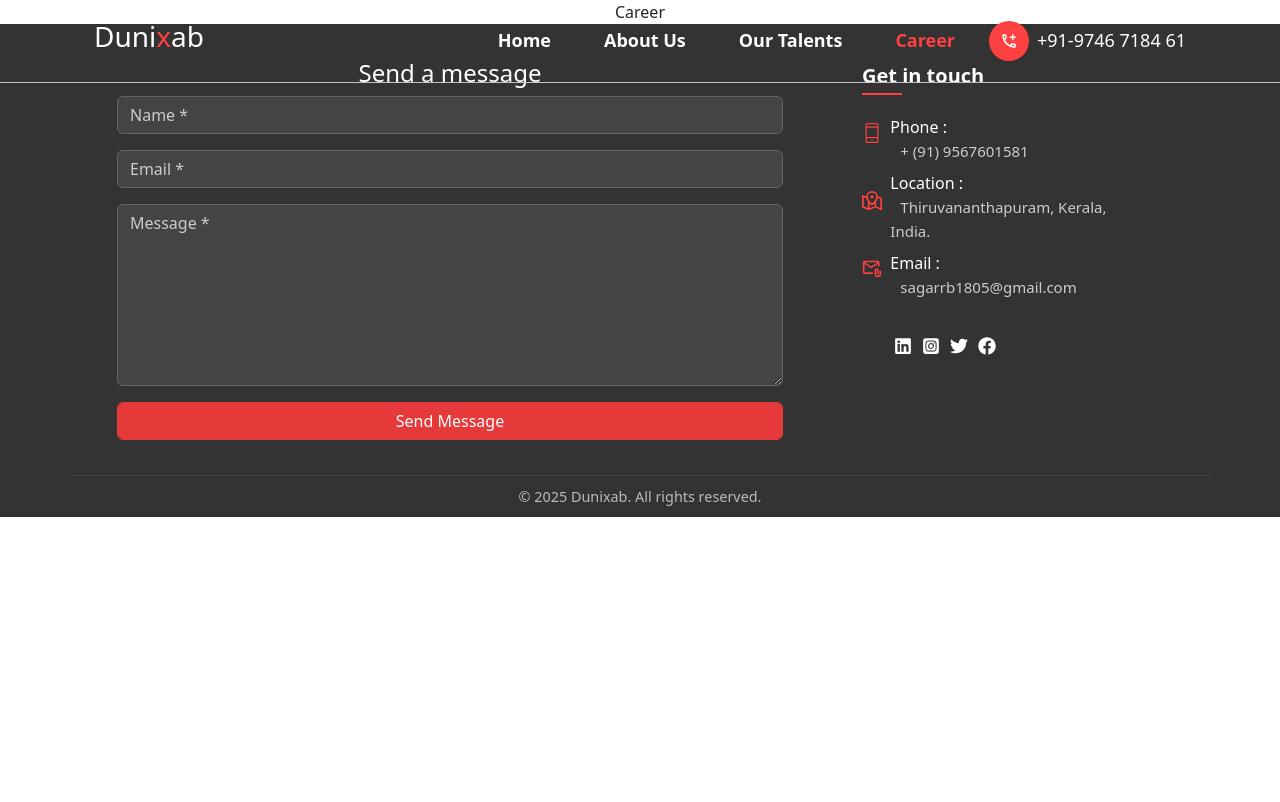
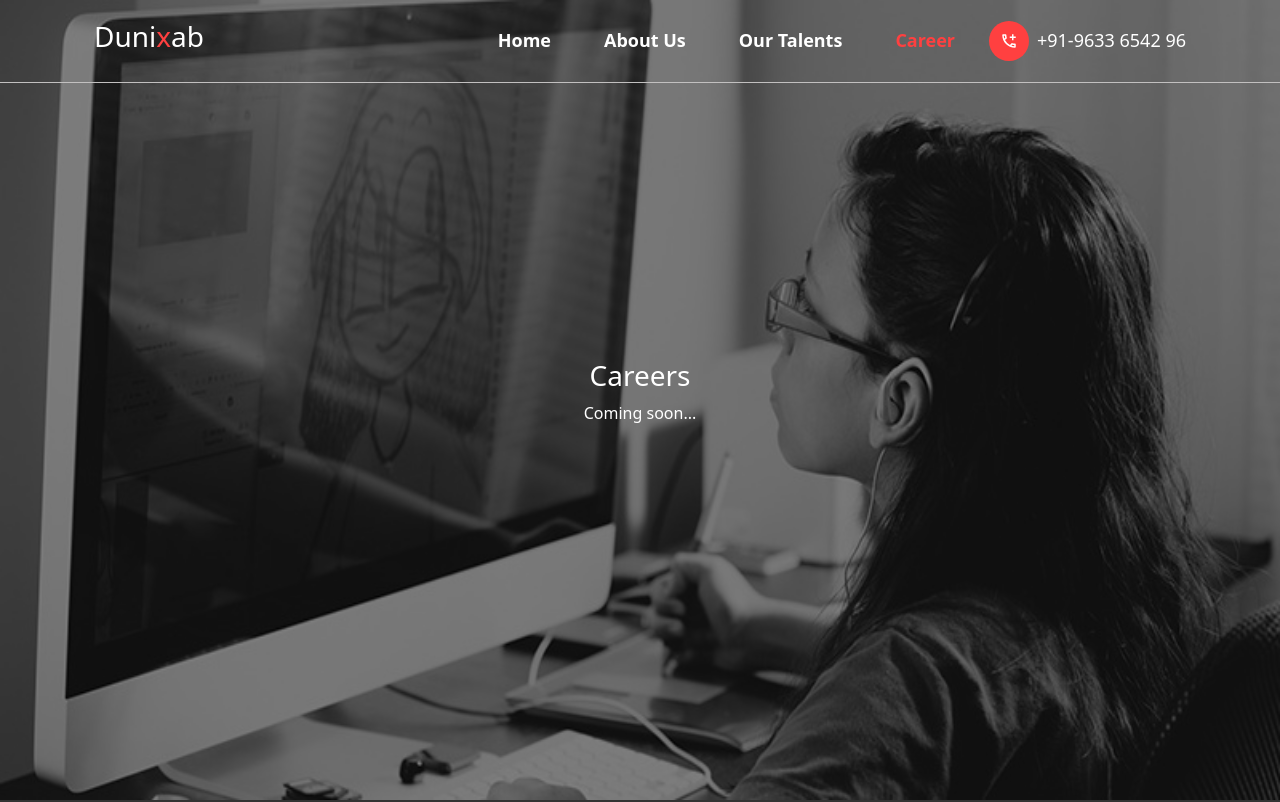
Before and after one commit to sagarrb1805/Dunixab-website, a React (Create React App) app: page /career in a window 1280 px wide. Shown: the top 802 px of the page. Built offline with nearby package versions, Linux system fonts and the light colour scheme.

Commit message:
services and other pages coming soon...

```diff
--- a/src/Pages/About/About.jsx
+++ b/src/Pages/About/About.jsx
@@ -9,15 +9,16 @@ function About() {
       <div className={styles['image-container']}>
         <Image className={styles['about-image']} src={HomeImage} alt="About image" />
         <div className={styles['content-overlay']}>
-          <p>hello world</p>
+          <h3>About Us</h3>
+          <p>Coming soon...</p>
           {/* Add other content here */}
         </div>
       </div>
-      <div className={styles['below-image-content']}>
-        <p>This is content below the image.</p>
-        <p>Another paragraph of content.</p>
+      {/* <div className={styles['below-image-content']}> */}
+        {/* <p>This is content below the image.</p>
+        <p>Another paragraph of content.</p> */}
         {/* Add more content here */}
-      </div>
+      {/* </div> */}
     </div>
   );
 }
--- a/src/Pages/About/About.module.css
+++ b/src/Pages/About/About.module.css
@@ -4,6 +4,7 @@
 
   .about-image {
     width: 100%;
+    height: 100vh;
     display: block;
   }
 
--- a/src/Pages/Career/Career.jsx
+++ b/src/Pages/Career/Career.jsx
@@ -1,9 +1,21 @@
-import React from 'react'
+import React from 'react';
+import Image from 'react-bootstrap/Image';
+import HomeImage from '../../Images/jobs-animation-image.jpg';
+import styles from './Career.module.css';
 
 function Career() {
   return (
-    <div>Career</div>
-  )
+    <div>
+      <div className={styles['image-container']}>
+        <Image className={styles['career-image']} src={HomeImage} alt="About image" />
+        <div className={styles['content-overlay']}>
+          <h3>Careers</h3>
+          <p>Coming soon...</p>
+
+        </div>
+      </div>
+    </div>
+  );
 }
 
-export default Career
+export default Career;
--- /dev/null
+++ b/src/Pages/Career/Career.module.css
@@ -0,0 +1,24 @@
+/* .talent-main-div{
+    height: 700px;
+
+} */
+.career-image{
+    height: 100vh;
+    width: 100vw;
+}
+
+
+.content-overlay {
+    position: absolute;
+    top: 0;
+    left: 0;
+    width: 100%;
+    height: 100%;
+    display: flex;
+    flex-direction: column;
+    justify-content: center;
+    align-items: center;
+    color: white;
+    text-align: center;
+    background-color: rgba(0, 0, 0, 0.5);
+  }
--- a/src/Pages/Home/Home.jsx
+++ b/src/Pages/Home/Home.jsx
@@ -2,6 +2,7 @@ import React from 'react';
 import Image from 'react-bootstrap/Image';
 import SecondImage from '../../Images/home_image.png';
 import FirstImage from '../../Images/jobs-animation-image.jpg'
+import HomeImage3 from '../../Images/homeImage3.jpg'
 import styles from './Home.module.css';
 import Carousel from 'react-bootstrap/Carousel';
 import ServiceCards from './ServiceCards';
@@ -9,10 +10,10 @@ import ServiceImage from '../../Images/service-02.png'
 // import ExampleCarouselImage from 'components/ExampleCarouselImage';
 
 function Home() {
-  let services = [{ title: "Service 1", text: "Some quick example text to build on the card title and make up the bulk of the card's content", Image: ServiceImage },
-  { title: "Service 2", text: "Some quick example text to build on the card title and make up the bulk of the card's content", Image: ServiceImage },
-  { title: "Service 3", text: "Some quick example text to build on the card title and make up the bulk of the card's content", Image: ServiceImage },
-  { title: "Service 3", text: "Some quick example text to build on the card title and make up the bulk of the card's content", Image: ServiceImage }
+  let services = [{ title: "2D & 3D Animation", text: "We create high-quality 2D and 3D animations that bring ideas to life. From character animations to product demos, we craft engaging visuals that captivate audiences.", Image: ServiceImage },
+  { title: "Motion Graphics", text: "Enhance your videos with dynamic motion graphics. We specialize in kinetic typography, animated logos, and visual effects to make your content stand out.", Image: ServiceImage },
+  { title: "Sound Designing & Recording", text: "From voiceovers to sound effects, we offer professional sound design and audio recording services that enhance storytelling and engagement.", Image: ServiceImage },
+  { title: "Graphic Designing & Video Editing", text: "Our expert designers and editors craft visually stunning graphics and videos, ensuring polished and impactful media for branding, advertising, and content creation.", Image: ServiceImage }
   ]
   return (
     <>
@@ -25,14 +26,14 @@ function Home() {
           </Carousel.Caption>
         </Carousel.Item>
         <Carousel.Item interval={2000}>
-          <Image className={styles['full-width-image']} src={FirstImage} alt='Home image' />
+          <Image className={styles['full-width-image']} src={HomeImage3} alt='Home image' />
           <Carousel.Caption>
             <h3 className={styles['carousel-header']}>Innovative Animation</h3>
             <p className={styles['carousel-text']}>Pushing the boundaries of technology to bring your stories to life.</p>
           </Carousel.Caption>
         </Carousel.Item>
         <Carousel.Item interval={2000}>
-          <Image className={styles['full-width-image']} src={SecondImage} alt='Home image' />
+          <Image className={styles['full-width-image']} src={FirstImage} alt='Home image' />
           <Carousel.Caption>
             <h3 className={styles['carousel-header']}>Mastering the Art of Storytelling</h3>
             <p className={styles['carousel-text']}>
@@ -42,7 +43,7 @@ function Home() {
         </Carousel.Item>
       </Carousel>
       <div className={styles['home-main-content']}>
-      <div >
+      <div className={styles['service-header-div']}>
         <p>Our services</p>
         <h3>THE <span>SERVICES</span> WE’RE OFFERING</h3>
       </div>
--- a/src/Pages/Home/Home.module.css
+++ b/src/Pages/Home/Home.module.css
@@ -6,6 +6,7 @@
 
 .carousel-header{
     color:  #ff4040;
+
 }
 .carousel-text{
     color: #FFF;
@@ -27,7 +28,18 @@
     background: #FFF;
     border: none;
     margin: auto;
+    height: 32rem;
+    transition: .3s;
 }
+
+.card-element:hover{
+    transform: scale(1.1);
+    background: #f0f0f0;
+}
+.service-header-div{
+margin-bottom: 30px;
+}
+
 
 .home-main-content{
     padding-top: 20px;
--- a/src/Pages/Talents/Talents.jsx
+++ b/src/Pages/Talents/Talents.jsx
@@ -1,8 +1,19 @@
 import React from 'react'
+import styles from './Talents.module.css'
+import Image from 'react-bootstrap/Image'
+import HomeImage from '../../Images/homeImage3.jpg'
+
 
 function Talents() {
   return (
-    <div>Talents</div>
+    <div className={styles['talent-main-div']}>
+      <Image className={styles['talent-image']} src={HomeImage} alt="Talent image" />
+      <div className={styles['content-overlay']}>
+      <h3>Talents</h3>
+      <p>Coming soon...</p>
+      </div>
+
+    </div>
   )
 }
 
--- /dev/null
+++ b/src/Pages/Talents/Talents.module.css
@@ -0,0 +1,24 @@
+/* .talent-main-div{
+    height: 700px;
+
+} */
+.talent-image{
+    height: 100vh;
+    width: 100vw;
+}
+
+
+.content-overlay {
+    position: absolute;
+    top: 0;
+    left: 0;
+    width: 100%;
+    height: 100%;
+    display: flex;
+    flex-direction: column;
+    justify-content: center;
+    align-items: center;
+    color: white;
+    text-align: center;
+    background-color: rgba(0, 0, 0, 0.5);
+  }
--- a/src/components/Header.jsx
+++ b/src/components/Header.jsx
@@ -57,7 +57,7 @@ const Header = (props) => {
                                 <div className={styles['call-icon-div']}>
                                     <MdOutlineAddIcCall className={styles['call-icon']} />
                                 </div>
-                                <span className={styles['phone-number']}>+91-9746 7184 61</span>
+                                <span className={styles['phone-number']}>+91-9633 6542 96</span>
                             </div>
 
                         </li>
--- a/src/components/contactInfo/ContactInfo.jsx
+++ b/src/components/contactInfo/ContactInfo.jsx
@@ -20,7 +20,7 @@ function ContactInfo() {
         <div className="col-10">
           <h6 className={styles['d-inline']}>
             Phone : <br />
-            <span className={`${styles['text-muted']}`}>+ (91) 9567601581</span>
+            <span className={`${styles['text-muted']}`}>+ (91) 9633 6542 96</span>
           </h6>
         </div>
       </div>
@@ -44,7 +44,7 @@ function ContactInfo() {
         <div className="col-10">
           <h6 className={styles['d-inline']}>
             Email : <br />
-            <span className={`${styles['text-muted']}`}>sagarrb1805@gmail.com</span>
+            <span className={`${styles['text-muted']}`}>info@dunixab.com</span>
           </h6>
         </div>
       </div>
@@ -52,12 +52,12 @@ function ContactInfo() {
       <ul className={`${styles['social-icons']} pt-4`}>
 
         <li className={styles['social-item']}>
-          <a className={`${styles['social-link']}`} target="_blank" rel="noopener noreferrer" href="https://www.linkedin.com/">
+          <a className={`${styles['social-link']}`} target="_blank" rel="noopener noreferrer" href="https://www.linkedin.com/company/dunixab/">
             <FaLinkedin></FaLinkedin>
           </a>
         </li>
         <li className={styles['social-item']}>
-          <a className={`${styles['social-link']}`} target="_blank" rel="noopener noreferrer" href="https://www.instagram.com/">
+          <a className={`${styles['social-link']}`} target="_blank" rel="noopener noreferrer" href="https://www.instagram.com/dunixab">
             <FaSquareInstagram/>
           </a>
         </li>
```
Also changed, not shown: src/Images/homeImage3.jpg (added).
